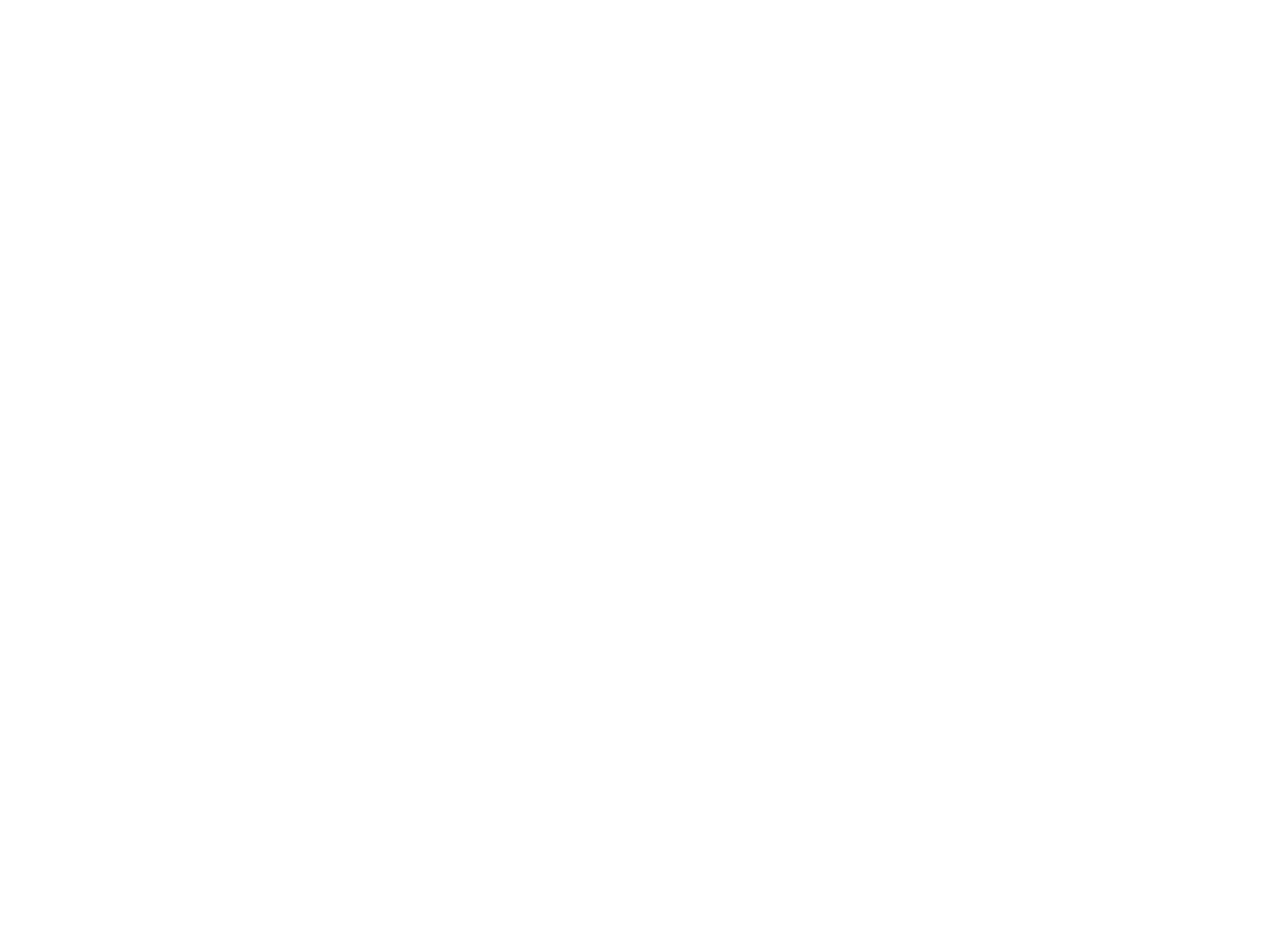
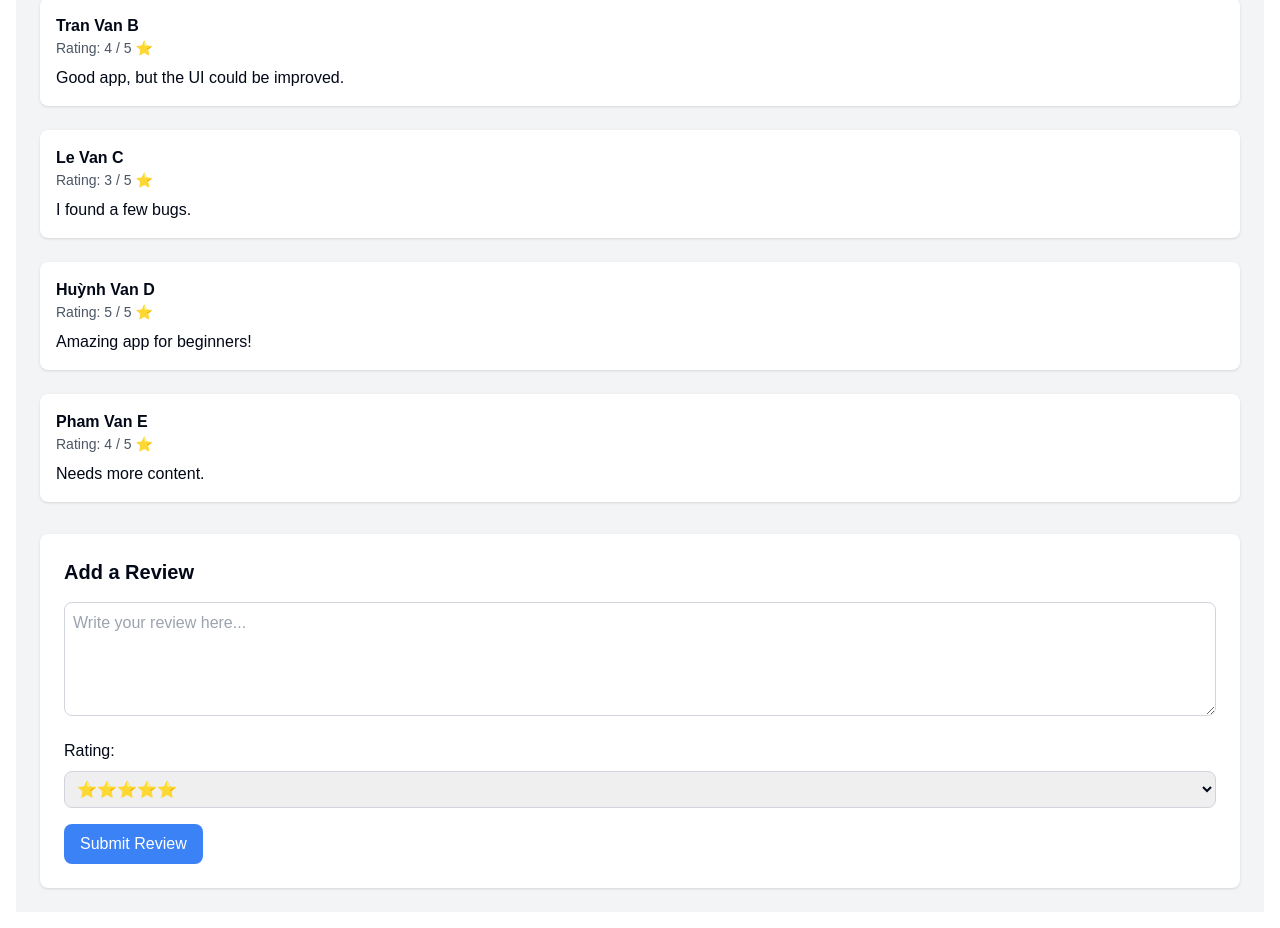
Before and after one commit to Spring2025SWD392-NET1709-DiAnLauThai/FE-Project, a Next.js app: page /reviews in a window 1280 px wide. Shown: the part 298-1226 px from the top of the page. Before the commit the page ends 800 px from the top, so only its background shows below. Built offline with nearby package versions, Linux system fonts and the light colour scheme.

Commit message:
Add Review Page

```diff
--- a/app/(main)/reviews/page.tsx
+++ b/app/(main)/reviews/page.tsx
@@ -1,7 +1,81 @@
-import React from "react";
+"use client";
 
-const ReviewsPage = () => {
-  return <div>ReviewsPages</div>;
+import React, { useState } from "react";
+import Comment from "@/components/reviews/comment";
+import initialReviewsData from "@/components/reviews/comment-data";
+
+interface Review {
+  id: number;
+  name: string;
+  content: string;
+  rating: number;
+}
+
+const ReviewPage: React.FC = () => {
+  const [reviews, setReviews] = useState<Review[]>(
+    initialReviewsData.map((review, index) => ({ id: index + 1, ...review }))
+  );
+  const [newReview, setNewReview] = useState<string>("");
+  const [newRating, setNewRating] = useState<number>(5);
+
+  const handleAddReview = () => {
+    if (!newReview) return;
+
+    const newId = reviews.length + 1;
+    const review: Review = {
+      id: newId,
+      name: "Anonymous", // Có thể thay đổi thành tên đăng nhập của người dùng
+      content: newReview,
+      rating: newRating,
+    };
+    setReviews([...reviews, review]);
+    setNewReview("");
+  };
+
+  return (
+    <div className="p-6 min-h-screen bg-gray-100">
+      <h1 className="text-3xl font-bold mb-6">User Reviews</h1>
+
+      {/* Hiển thị danh sách đánh giá */}
+      <div className="space-y-6">
+        {reviews.map((review) => (
+          <Comment key={review.id} review={review} />
+        ))}
+      </div>
+
+      {/* Form thêm đánh giá mới */}
+      <div className="mt-8 bg-white p-6 rounded-lg shadow">
+        <h2 className="text-xl font-bold mb-4">Add a Review</h2>
+        <textarea
+          className="w-full border border-gray-300 p-2 rounded-lg mb-4"
+          rows={4}
+          placeholder="Write your review here..."
+          value={newReview}
+          onChange={(e) => setNewReview(e.target.value)}
+        ></textarea>
+
+        <label className="block mb-2 font-medium">Rating:</label>
+        <select
+          className="w-full border border-gray-300 p-2 rounded-lg mb-4"
+          value={newRating}
+          onChange={(e) => setNewRating(Number(e.target.value))}
+        >
+          <option value={1}>⭐</option>
+          <option value={2}>⭐⭐</option>
+          <option value={3}>⭐⭐⭐</option>
+          <option value={4}>⭐⭐⭐⭐</option>
+          <option value={5}>⭐⭐⭐⭐⭐</option>
+        </select>
+
+        <button
+          onClick={handleAddReview}
+          className="bg-blue-500 text-white py-2 px-4 rounded-lg hover:bg-blue-600"
+        >
+          Submit Review
+        </button>
+      </div>
+    </div>
+  );
 };
 
-export default ReviewsPage;
+export default ReviewPage;
--- /dev/null
+++ b/components/reviews/comment-data.tsx
@@ -0,0 +1,16 @@
+interface Review {
+    id: number;
+    name: string;
+    content: string;
+    rating: number;
+}
+
+const initialReviewsData: Omit<Review, "id">[] = [
+    { name: "Nguyen Van A", content: "This is a great app!", rating: 5 },
+    { name: "Tran Van B", content: "Good app, but the UI could be improved.", rating: 4 },
+    { name: "Le Van C", content: "I found a few bugs.", rating: 3 },
+    { name: "Huỳnh Van D", content: "Amazing app for beginners!", rating: 5 },
+    { name: "Pham Van E", content: "Needs more content.", rating: 4 },
+];
+
+export default initialReviewsData;
--- /dev/null
+++ b/components/reviews/comment.tsx
@@ -0,0 +1,28 @@
+"use client";
+
+import React from "react";
+
+interface Review {
+    id: number;
+    name: string;
+    content: string;
+    rating: number;
+}
+
+interface CommentProps {
+    review: Review;
+}
+
+const Comment: React.FC<CommentProps> = ({ review }) => {
+    return (
+        <div className="bg-white p-4 rounded-lg shadow">
+            <h3 className="font-bold">{review.name}</h3>
+            <p className="text-sm text-gray-600 mb-2">
+                Rating: {review.rating} / 5 ⭐
+            </p>
+            <p>{review.content}</p>
+        </div>
+    );
+};
+
+export default Comment;
```
